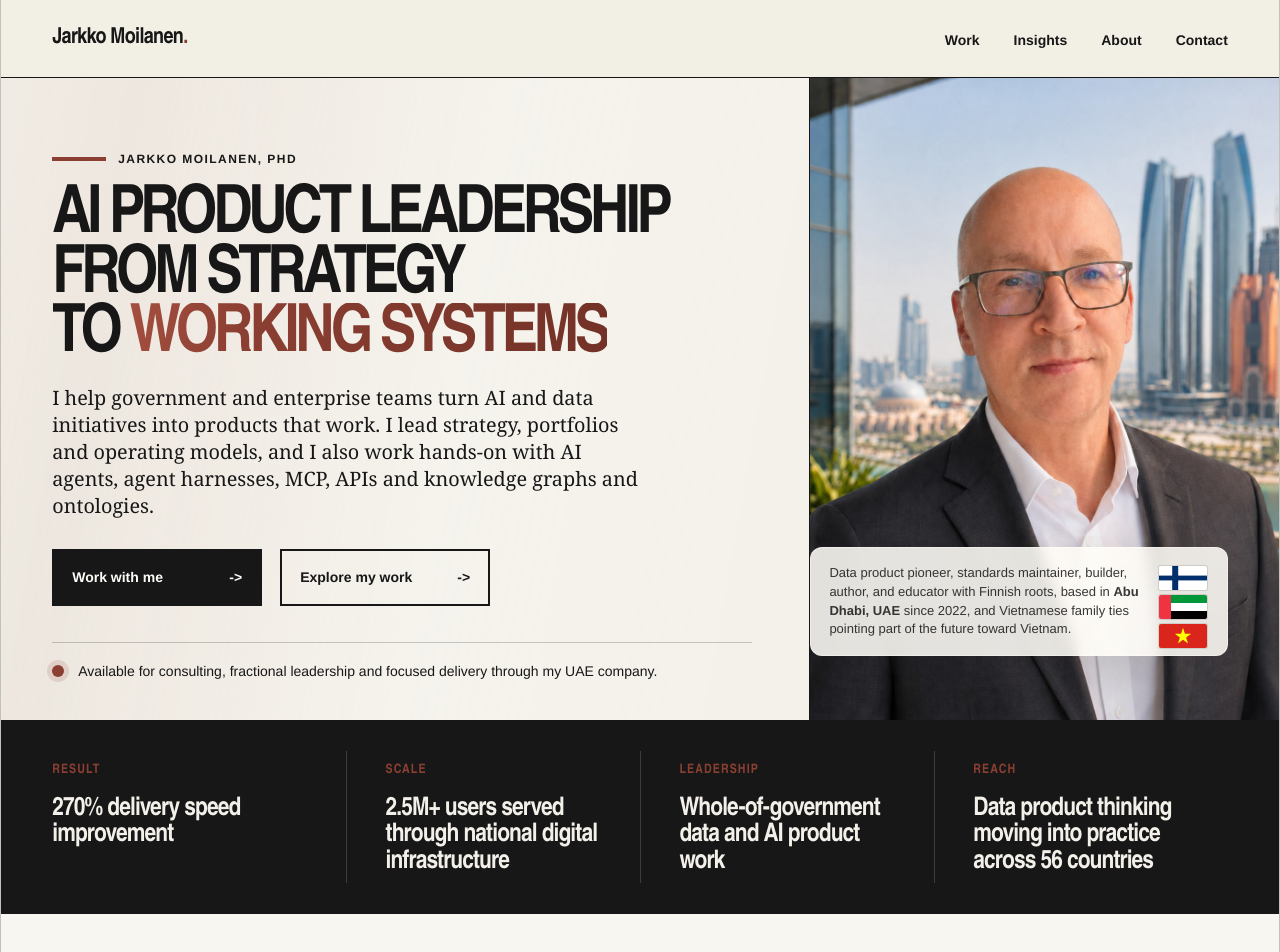
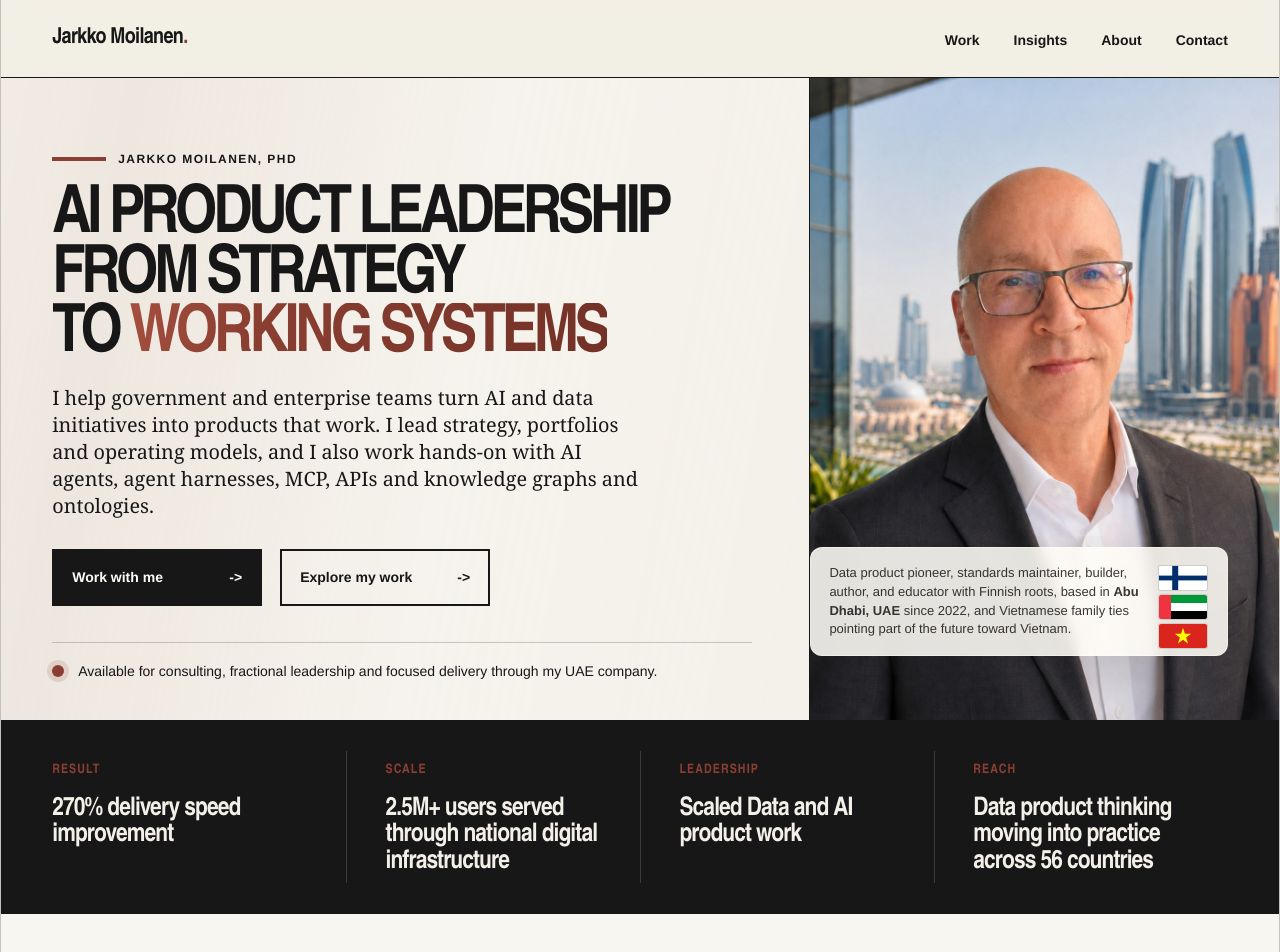
Before and after one commit to kyyberi/jarkko, a Next.js app: page / in a window 1280 px wide. Shown: the top 952 px of the page. Built offline with nearby package versions, Linux system fonts and the light colour scheme.

Commit message:
Update leadership credibility wording

```diff
--- a/app/page.tsx
+++ b/app/page.tsx
@@ -307,7 +307,7 @@ export default function Home() {
           </div>
           <div className="credibility-item">
             <span>Leadership</span>
-            <strong>Whole-of-government data and AI product work</strong>
+            <strong>Scaled Data and AI product work</strong>
           </div>
           <div className="credibility-item">
             <span>Reach</span>
```
Also changed, not shown: 1 other file (tests, documents, lock files or other folders).
